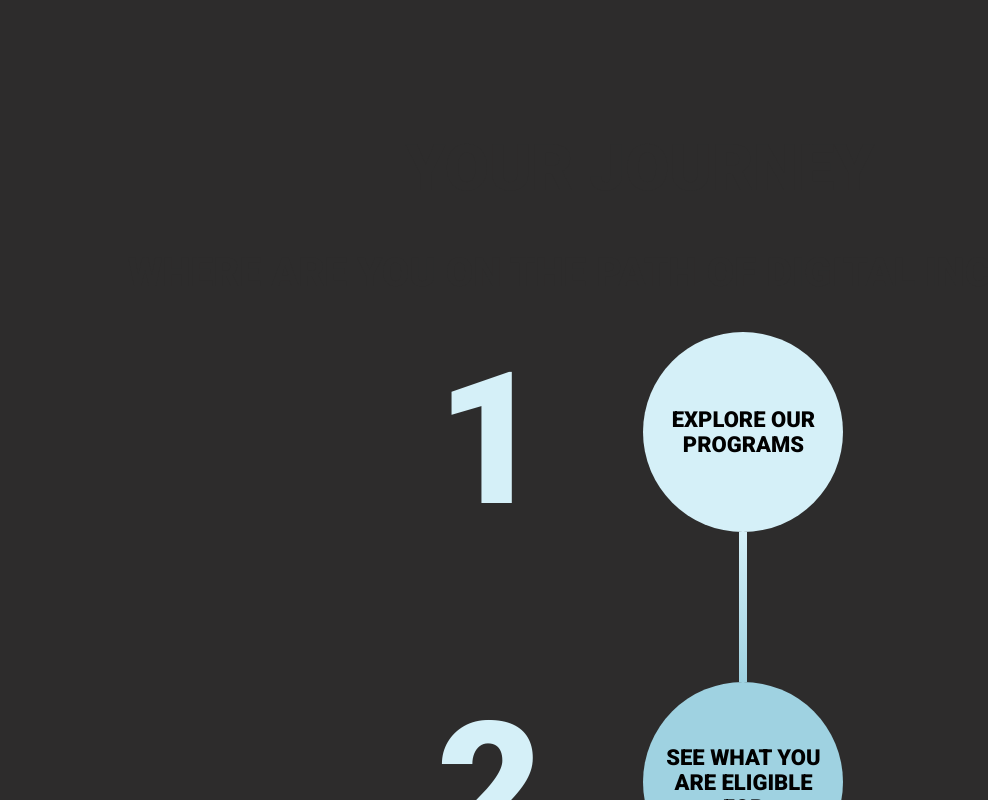
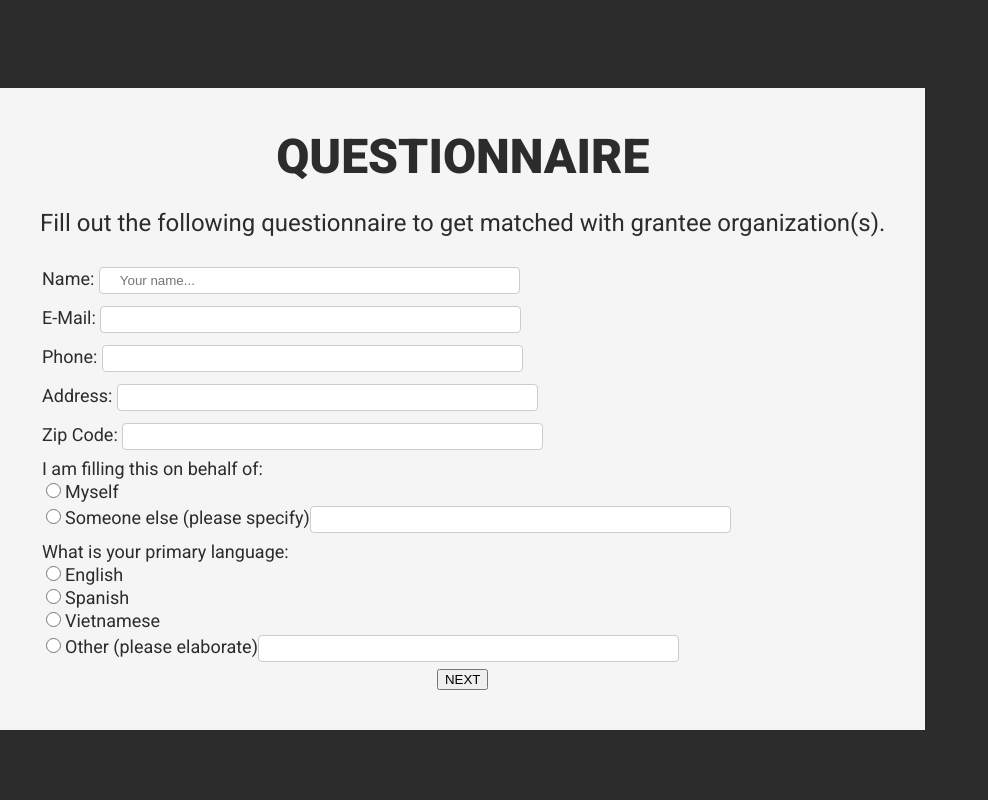
Before and after one commit to CS-SG-Studio/San-Jose-MOTI, a React (Create React App) app in the folder san-jose-digital/: page / in a window 1280 px wide. Shown: the part 1560-2360 px from the top of the page, without its empty margins (0-988 px from the left). After the commit the page ends 2290 px from the top, so only its background shows below. Built offline with nearby package versions, Linux system fonts and the light colour scheme.

Commit message:
mini edits

```diff
--- a/san-jose-digital/src/App.js
+++ b/san-jose-digital/src/App.js
@@ -10,7 +10,7 @@ function App() {
   return (
     <div className="App">
       <JourneyMap />
-      <JourneyMap2 />
+      {/* <JourneyMap2 /> */}
       <Questionnaire1 />
     </div>
   );
--- a/san-jose-digital/src/screens/JourneyMap/JourneyMap2.js
+++ b/san-jose-digital/src/screens/JourneyMap/JourneyMap2.js
@@ -23,10 +23,10 @@ function JourneyMap() {
   return (
     <div className="page">
       <div>
-        <h1 className="header" style={{ fontSize: "4rem" }}>
+        <h1 className="whiteheader" style={{ fontSize: "4rem" }}>
           YOUR JOURNEY
         </h1>
-        <h3 className="header" style={{ fontSize: "2.5rem" }}>
+        <h3 className="whiteheader" style={{ fontSize: "2.5rem" }}>
           WHERE ARE YOU ON THE PATH OF DIGITAL INCLUSION?
         </h3>
       </div>
--- a/san-jose-digital/src/screens/JourneyMap/Step1/Step1Styling.css
+++ b/san-jose-digital/src/screens/JourneyMap/Step1/Step1Styling.css
@@ -27,7 +27,7 @@
   flex-grow: 0;
 
   /* glassmorphism */
-  background: rgba(255, 255, 255, 0.93);
+  background: rgba(255, 255, 255, 0.95);
   box-shadow: 0 8px 32px 0 rgba(31, 38, 135, 0.03);
   backdrop-filter: blur(14px);
   -webkit-backdrop-filter: blur(14px);
```
